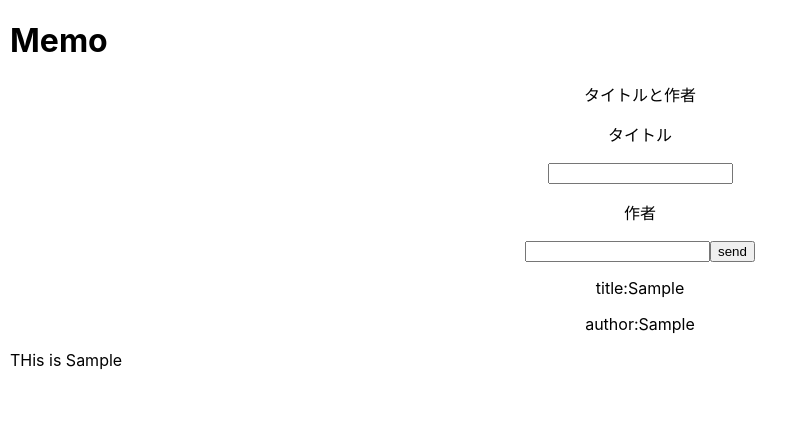
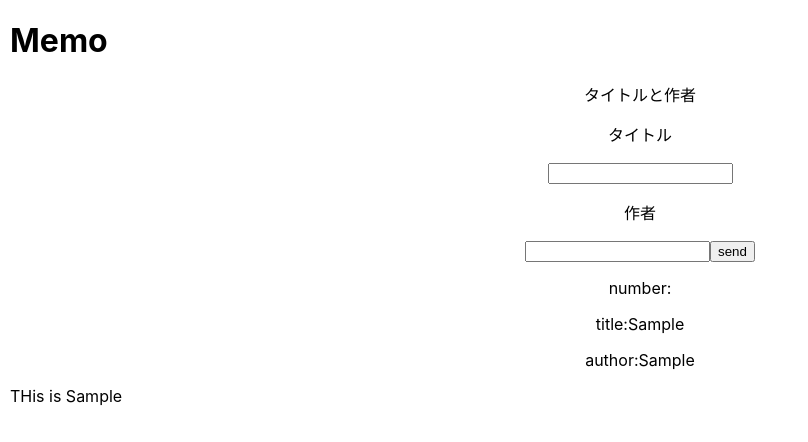
Before and after one commit to suguru-3u/reactStudyProject, a React (Create React App) app: page / in a window 1280 px wide. Both pictures are taken after typing "Sample", "Sample" into the empty fields and a click on the button "send". Shown: the top 442 px of the page, without its empty margins (0-808 px from the left). Built offline with nearby package versions, Linux system fonts and the light colour scheme.

Commit message:
Today study React

```diff
--- a/src/memos/AddForm.js
+++ b/src/memos/AddForm.js
@@ -7,7 +7,8 @@ class AddForm extends Component{
         this.state = {
           lists:[],
           title:"",
-          author:""
+          author:"",
+          number: -1
       }
       this.handleChange = this.handleChange.bind(this);
     }
@@ -26,7 +27,7 @@ class AddForm extends Component{
                 author: this.state.author
               }],
           title:"",
-          author:""
+          author:"",
       });
     }
 
@@ -44,7 +45,8 @@ class AddForm extends Component{
               </button>
 
               {this.state.lists.map((l)=>(
-                <div key={l.title}>
+                <div key={l.number}>
+                    <p>number:{l.number}</p>
                     <p>title:{l.title}</p>
                     <p>author:{l.author}</p>
                 </div>
```
Also changed, not shown: 1 other file (tests, documents, lock files or other folders).
